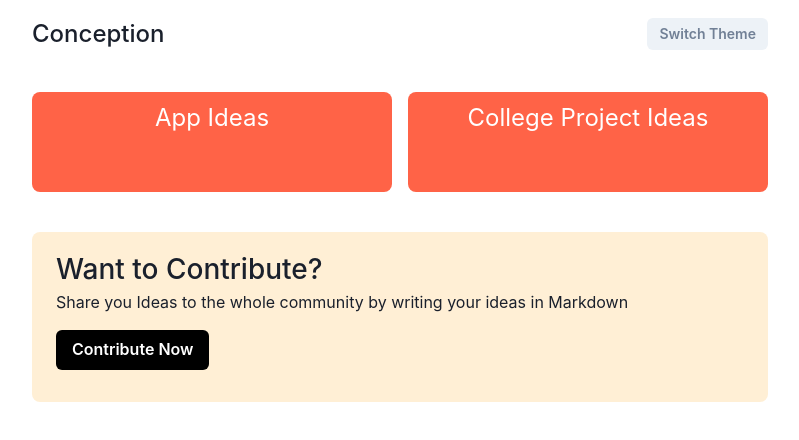
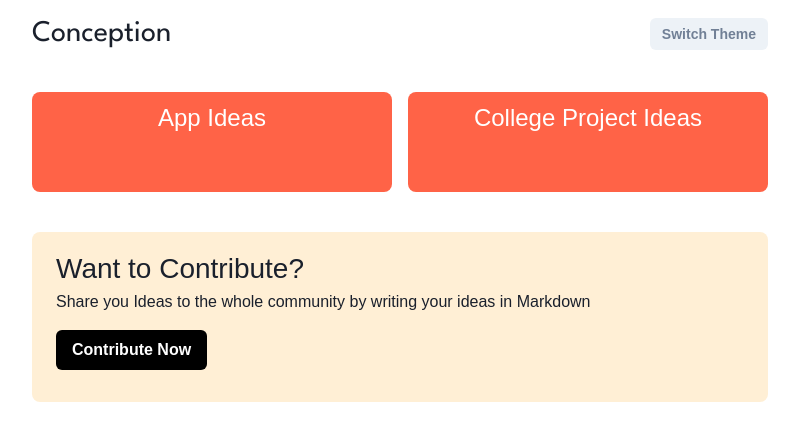
Before and after one commit to roopeshsn/conception, a Next.js app: page / in a window 1280 px wide. Shown: the top 440 px of the page, without its empty margins (240-1039 px from the left). Built offline with nearby package versions, Linux system fonts and the light colour scheme.

Commit message:
font change

```diff
--- a/Components/Navbar.js
+++ b/Components/Navbar.js
@@ -1,16 +1,16 @@
 import React from "react";
-import { Box, Flex, Text, Link as ChakraLink, Button } from "@chakra-ui/react";
+import { Box, Flex, Text, Link as ChakraLink, Button, Heading } from "@chakra-ui/react";
 import Link from "next/link";
 
 export default function Navbar() {
   return (
     <Box>
       <Flex justify='space-between' align='center' py={4}>
-        <Text fontSize='2xl' fontWeight='medium'>
+        <Heading fontSize='3xl' fontWeight={500}>
           <Link href={`/`} passHref>
             <ChakraLink>Conception</ChakraLink>
           </Link>
-        </Text>
+        </Heading>
         <Button size='sm' color='gray.500'>
           Switch Theme
         </Button>
--- a/package.json
+++ b/package.json
@@ -15,6 +15,7 @@
     "@chakra-ui/react": "^1.8.6",
     "@emotion/react": "^11.8.2",
     "@emotion/styled": "^11.8.1",
+    "@fontsource/league-spartan": "^4.5.12",
     "framer-motion": "^6.2.8",
     "gray-matter": "^4.0.3",
     "next": "12.1.0",
--- a/pages/_app.js
+++ b/pages/_app.js
@@ -1,3 +1,4 @@
+import '@fontsource/league-spartan'
 import { ChakraProvider } from "@chakra-ui/react";
 import "../styles/globals.css";
 import theme from "../theme";
--- a/theme.js
+++ b/theme.js
@@ -1,6 +1,10 @@
 import { extendTheme } from "@chakra-ui/react";
 
 const overrides = {
+  fonts: {
+    heading: `'League Spartan', sans-serif`,
+    body: `sans-serif`
+  },
   fontWeights: {
     hairline: 100,
     thin: 200,
```
Also changed, not shown: 1 other file (tests, documents, lock files or other folders).
